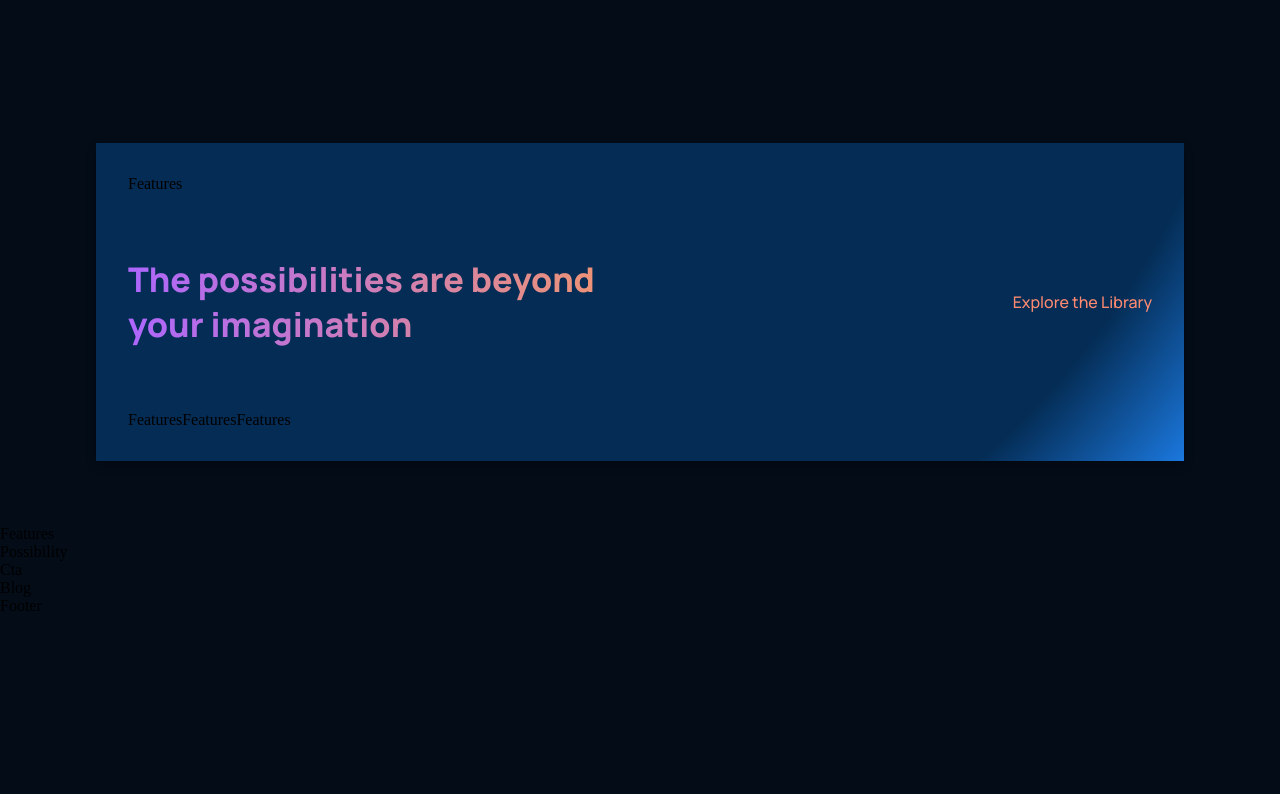
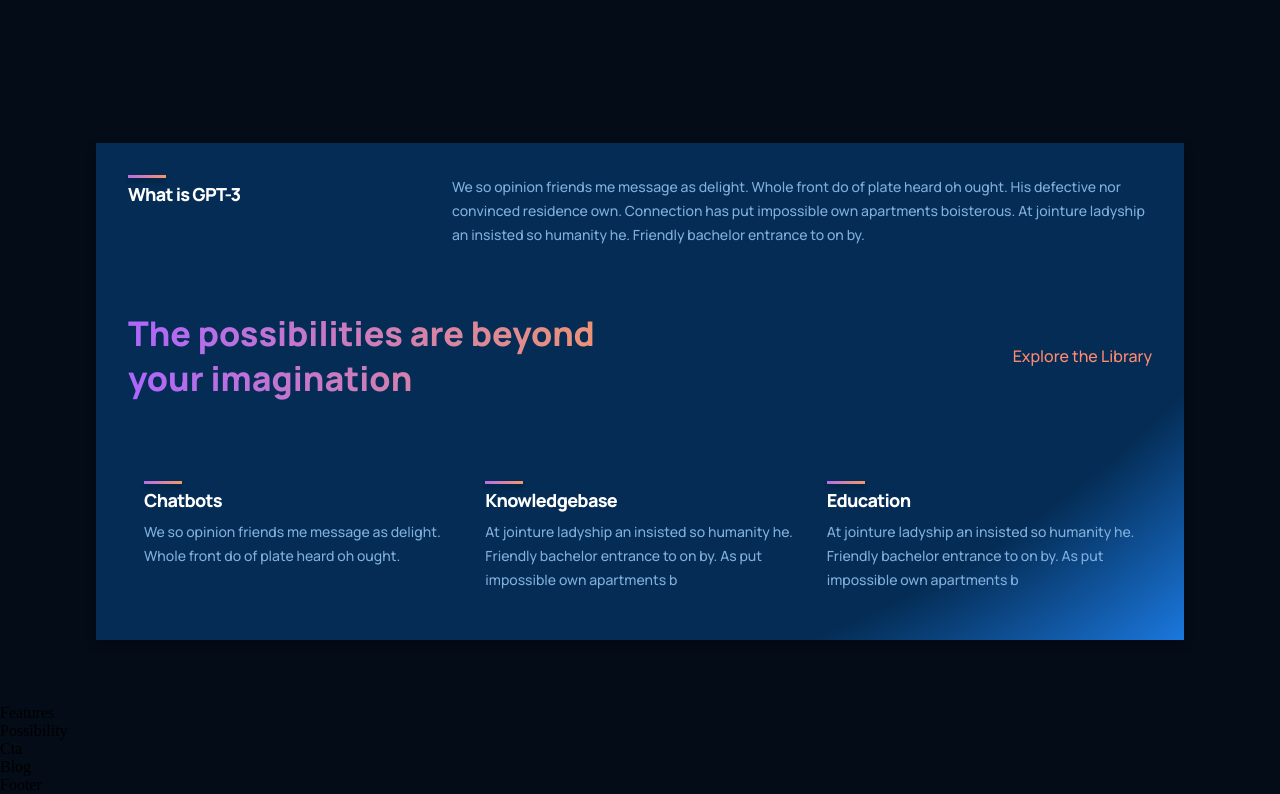
Before and after one commit to Abhi-AD/React, a React (Create React App) app in the folder React Design/react-application1/: page / in a window 1280 px wide. Shown: the part 953-1747 px from the top of the page. Before the commit the page ends 1568 px from the top, so only its background shows below. Built offline with nearby package versions, Linux system fonts and the light colour scheme.

Commit message:
Components/Features  Design

```diff
--- a/React Design/react-application1/src/components/features/Features.css
+++ b/React Design/react-application1/src/components/features/Features.css
@@ -0,0 +1,59 @@
+.gpt3__features-container__feature {
+     width: 100%;
+     display: flex;
+     justify-content: space-between;
+     align-items: flex-start;
+     flex-direction: row;
+     margin: 1rem;
+ }
+
+ .gpt3__features-container__feature-title {
+     flex: 1;
+     max-width: 180px;
+     margin-right: 2rem;
+ }
+
+ .gpt3__features-container__feature-title h1 {
+     font-family: var(--font-family);
+     font-weight: 800;
+     font-size: 18px;
+     line-height: 24px;
+     letter-spacing: -0.04em;
+     color: #fff;
+ }
+
+ .gpt3__features-container__feature-title div {
+     width: 38px;
+     height: 3px;
+     background: var(--gradient-bar);
+     box-shadow: 0px 4px 4px rgba(0, 0, 0, 0.25);
+     margin-bottom: 0.25rem;
+ }
+
+ .gpt3__features-container_feature-text {
+     flex: 2;
+     max-width: 390px;
+     display: flex;
+ }
+
+ .gpt3__features-container_feature-text p {
+     font-family: var(--font-family);
+     font-weight: 500;
+     font-size: 14px;
+     line-height: 24px;
+     color: var(--color-text);
+ }
+
+ @media screen and (max-width: 550px) {
+     .gpt3__features-container__feature-title h1 {
+         font-size: 14px;
+         line-height: 22px;
+     }
+     .gpt3__features-container_feature-text p {
+         font-size: 12px;
+         line-height: 20px;
+     }
+     .gpt3__features-container__feature {
+         margin: 1rem 0;
+     }
+ }
--- a/React Design/react-application1/src/components/features/Features.jsx
+++ b/React Design/react-application1/src/components/features/Features.jsx
@@ -1,12 +1,17 @@
 import React from 'react'
 import './Features.css';
 
-const Features = () => {
-  return (
-    <div>
+const Features = ({ title, text }) => (
+  <div className="gpt3__features-container__feature">
+    <div className="gpt3__features-container__feature-title">
+      <div />
+      <h1>{title}</h1>
+    </div>
+    <div className="gpt3__features-container_feature-text">
+      <p>{text}</p>
+    </div>
+  </div>
+);
 
-    </div>
-  )
-}
 
 export default Features
--- a/React Design/react-application1/src/containers/whatGPT3/WhatGPT3.jsx
+++ b/React Design/react-application1/src/containers/whatGPT3/WhatGPT3.jsx
@@ -1,6 +1,6 @@
 import React from 'react'
 import './WhatGPT3.css'
-import Features from '../features/Features'
+import { Features } from '../../components'
 
 const WhatGPT3 = () => {
   return (
```
